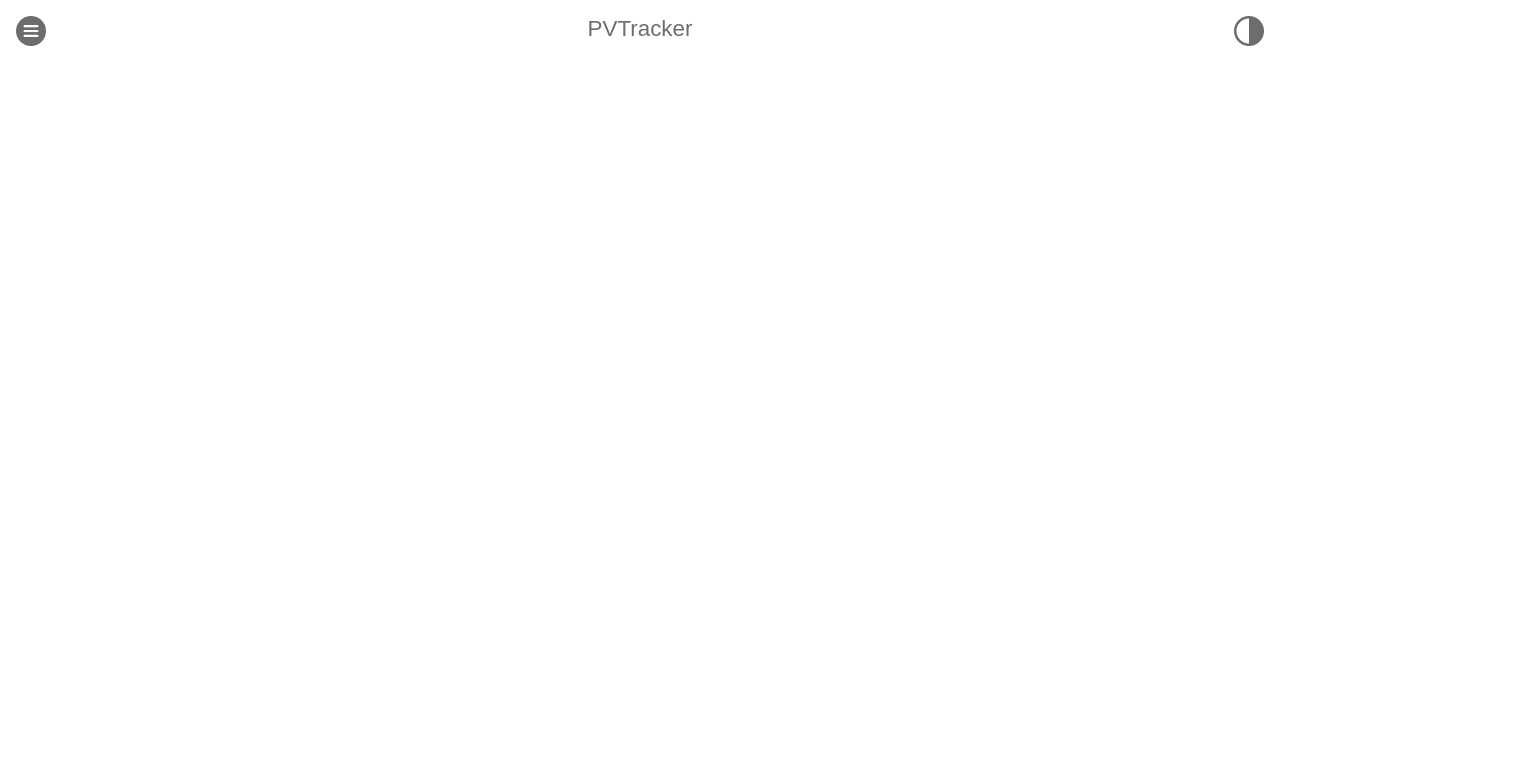
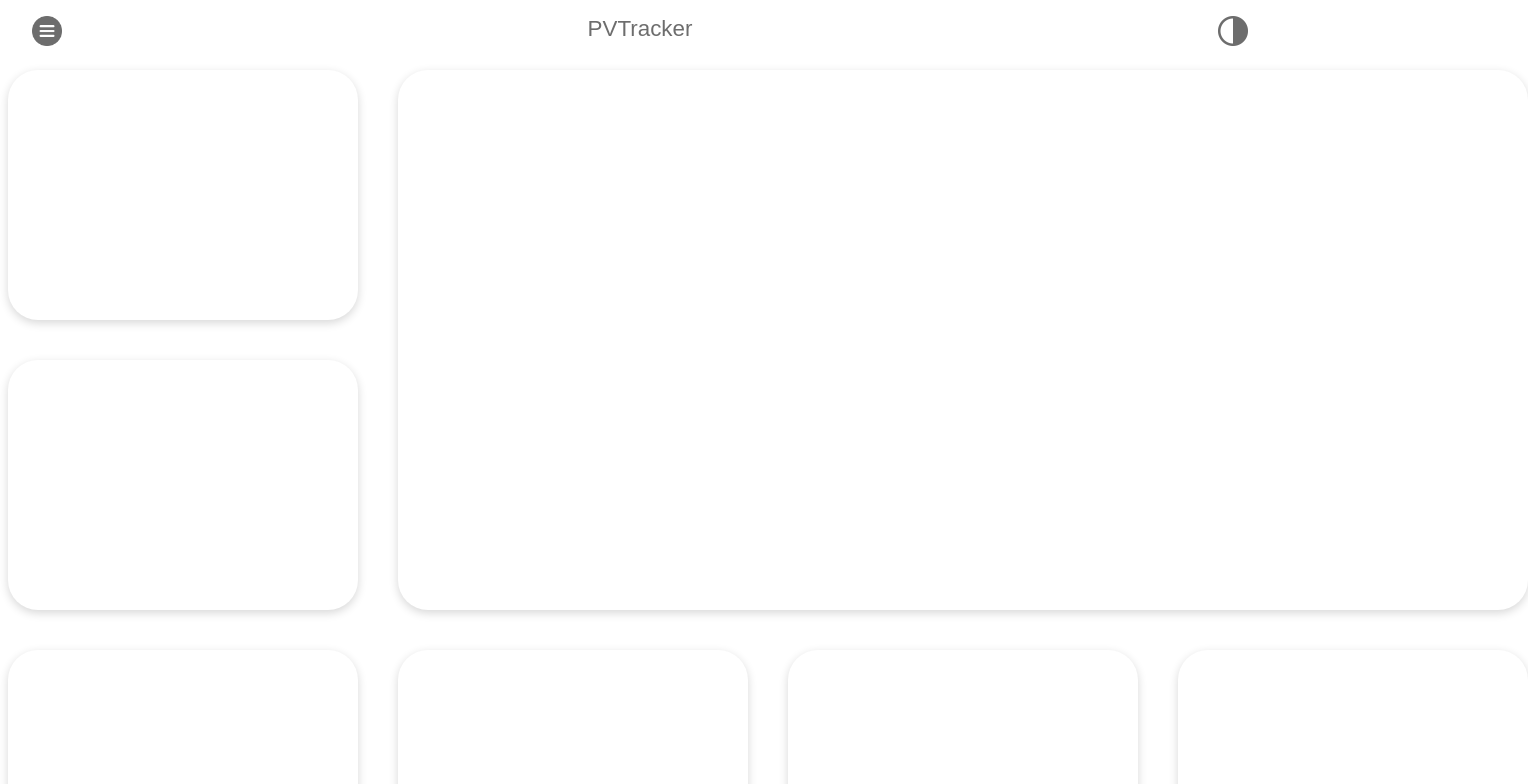
Before and after one commit to maxmarsz1/PV-Tracker-Frontend-V2, a React (Create React App) app: page / in a window 1280 px wide. Shown: the top 784 px of the page, 1528 px wide, since content can reach past the window. Built offline with nearby package versions, Linux system fonts and the light colour scheme.

Commit message:
Added home page (without content)

```diff
--- a/package.json
+++ b/package.json
@@ -8,6 +8,7 @@
     "@testing-library/user-event": "^13.5.0",
     "react": "^18.2.0",
     "react-dom": "^18.2.0",
+    "react-router-dom": "^6.4.2",
     "react-scripts": "5.0.1",
     "styled-components": "^5.3.6",
     "web-vitals": "^2.1.4"
--- a/src/App.jsx
+++ b/src/App.jsx
@@ -1,4 +1,6 @@
 import { useState } from "react";
+
+import { BrowserRouter as Router, Routes, Route } from "react-router-dom";
 
 import { ThemeProvider } from "styled-components";
 import GlobalStyles from "./components/styles/Global";
@@ -7,6 +9,7 @@ import { Container } from "./components/styles/Container.styled";
 import { DimmedContainer } from "./components/styles/Dimmed.styled";
 import Navbar from "./components/Navbar";
 import Sidebar from "./components/Sidebar";
+import Home from "./Home";
 
 
 const mainColors = {
@@ -20,22 +23,16 @@ const theme = {
     colors: {
       text: '#6D6D6D',
       background: '#fff',
+      background2: '#fff',
       hover: '#eee'
-    },
-    icons: {
-      hamburger: "burger_light.png",
-      switch: "switch_light.png",
     }
   },
   dark: {
     colors: {
       text: '#FBFBFB',
       background: '#404040',
+      background2: '#636363',
       hover: '#606060'
-    },
-    icons: {
-      hamburger: "burger_dark.png",
-      switch: "switch_dark.png",
     }
   }
 }
@@ -64,6 +61,11 @@ function App() {
             <Sidebar toggleSidebar={toggleSidebar}/>
           </>
         }
+        <Router>
+          <Routes>
+            <Route path="/" element={<Home/>} />
+          </Routes>
+        </Router>
       </Container>
     </ThemeProvider>
 
--- /dev/null
+++ b/src/Home.jsx
@@ -0,0 +1,26 @@
+import { DataContainer, DataItem, HomeContainer } from "./components/styles/Home.styled"
+
+const Home = () => {
+  return (
+    <HomeContainer>
+        <DataContainer>
+            <DataItem first={true}>
+            </DataItem>
+            <DataItem big={true}>
+            </DataItem>
+            <DataItem>
+            </DataItem>
+            <DataItem>
+            </DataItem>
+            <DataItem>
+            </DataItem>
+            <DataItem>
+            </DataItem>
+            <DataItem>
+            </DataItem>
+        </DataContainer>
+    </HomeContainer>
+  )
+}
+
+export default Home
--- /dev/null
+++ b/src/components/styles/Home.styled.jsx
@@ -0,0 +1,28 @@
+import styled from "styled-components";
+
+export const HomeContainer = styled.div`
+    width: 100%;
+    background-color: ${({theme}) => theme.colors.background};
+    padding: .5rem;
+`
+
+export const DataContainer = styled.div`
+    width: fit-content;
+    height: 100%;
+    background-color: ${({theme}) => theme.colors.background};
+    margin: 0 auto;
+    display: grid;
+    grid-template-columns: auto auto auto auto;
+    gap: 40px;
+`
+
+export const DataItem = styled.div`
+    height: ${({big}) => big ? '540px' : '250px'};
+    width: ${({big}) => big ? '1130px' : '350px'};
+    grid-column: ${({big}) => big ? '2 / span 3' : ''};
+    grid-row: ${({big}) => big ? '1 / span 2' : ''};
+    background-color: ${({theme}) => theme.colors.background2};
+    border-radius: 30px;
+    box-shadow: 0 3px 10px rgba(0,0,0,0.16);
+
+`
--- a/src/components/styles/Navbar.styled.jsx
+++ b/src/components/styles/Navbar.styled.jsx
@@ -4,7 +4,7 @@ export const NavbarContainer = styled.div`
     min-width: 100%;
     display: flex;
     justify-content: space-between;
-    padding: 1rem;
+    padding: 1rem 2rem;
 
     img {
         width: 30px;
```
Also changed, not shown: 1 other file (tests, documents, lock files or other folders).
